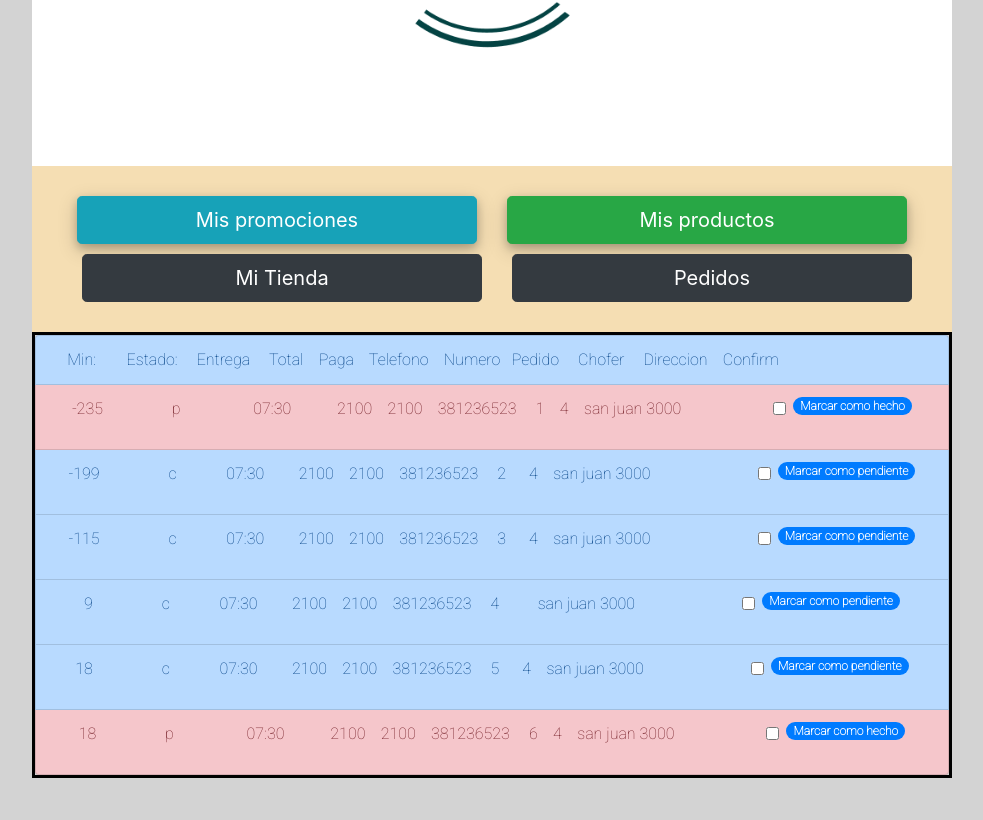
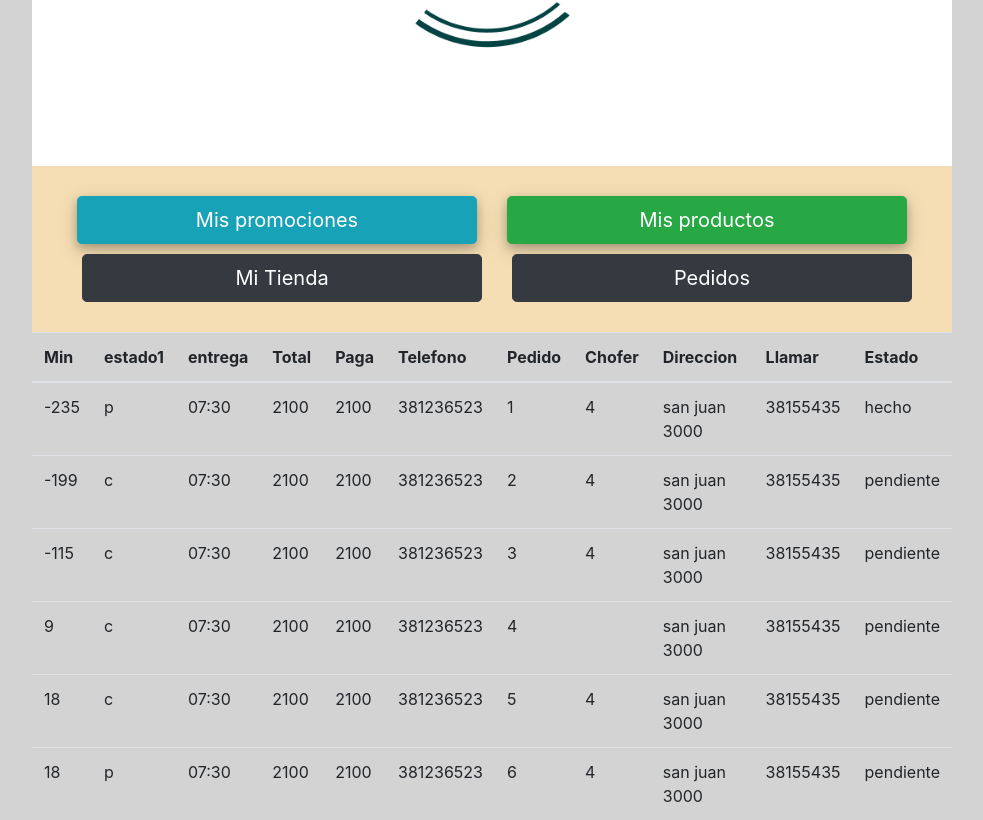
Before and after one commit to marcos-y/Pizza-Ya, a React (Create React App) app: page /Pedidos in a window 1280 px wide. Shown: the part 334-1154 px from the top of the page, without its empty margins (148-1131 px from the left). Before the commit the page ends 1112 px from the top, so only its background shows below. Built offline with nearby package versions, Linux system fonts and the light colour scheme.

Commit message:
tabla responsive agregada

```diff
--- /dev/null
+++ b/src/components/Admin/Tabla.css
@@ -0,0 +1,6 @@
+.tabla{
+    max-width:920px;
+    width:100%;
+    height:auto;
+    margin:auto;
+}
--- /dev/null
+++ b/src/components/Admin/Tabla.js
@@ -0,0 +1,39 @@
+import React from 'react';
+import Table from 'react-bootstrap/Table';
+import './Tabla.css';
+
+const Tabla = () => {
+
+    return (
+        <>
+            <Table className="tabla" responsive>
+                <thead>
+                    <tr>
+                        <th>#</th>
+                        <th>Table heading</th>
+                        <th>Table heading</th>
+                        <th>Table heading</th>
+                        <th>Table heading</th>
+                        <th>Table heading</th>
+                        <th>Table heading</th>
+                    </tr>
+                </thead>
+                <tbody>
+                    <tr>
+                        <td>3</td>
+                        <td>Table cell</td>
+                        <td>Table cell</td>
+                        <td>Table cell</td>
+                        <td>Table cell</td>
+                        <td>Table cell</td>
+                        <td>Table cell</td>
+                    </tr>
+                </tbody>
+            </Table>
+
+
+        </>
+    )
+}
+
+export default Tabla;
--- a/src/components/Pedidos.js
+++ b/src/components/Pedidos.js
@@ -3,6 +3,8 @@ import ListGroup from 'react-bootstrap/ListGroup';
 import './Pedidos.css';
 import FormCheck from 'react-bootstrap/FormCheck';
 import Form from 'react-bootstrap/Form';
+import Table from 'react-bootstrap/Table';
+import './Admin/Tabla.css';
 
 const Pedidos = () => {
 
@@ -111,49 +113,44 @@ const Pedidos = () => {
         }
     ]
 
-    const [estadoPedido, setEstadoPedido] = useState("");
-
-    const handleEstado = (nro) => {
-        const buscaPedidos = pedidos.find(pedido1 => pedido1.nropedido === nro);
-        console.log(buscaPedidos);
-        if (buscaPedidos.nropedido === nro) {
-            if (buscaPedidos.estado1 === "c") {
-
-                pedidos[nro].estado1 = "p";
-                console.log(1);
-                console.log(pedidos[nro].estado1);
-            }
-            else if (buscaPedidos.estado1 === "p") {
-                console.log(2);
-                pedidos[nro].estado1 = "c";
-                console.log(pedidos[nro].estado1);
-            }
-        }
-        window.location.reload(false);
-    }
-
-
     return (
         <>
-            <div className="Lista">
-                <ListGroup.Item className="item" action variant="primary">Min:&nbsp;&nbsp;&nbsp;&nbsp;&nbsp;&nbsp;&nbsp;&nbsp;Estado: &nbsp;&nbsp;&nbsp; Entrega &nbsp;&nbsp;&nbsp; Total&nbsp;&nbsp;&nbsp; Paga&nbsp;&nbsp;&nbsp; Telefono &nbsp;&nbsp;&nbsp;Numero &nbsp; Pedido &nbsp;&nbsp;&nbsp;  Chofer &nbsp;&nbsp;&nbsp;  Direccion&nbsp;&nbsp;&nbsp; Confirm&nbsp;&nbsp;&nbsp;&nbsp;&nbsp;&nbsp;&nbsp;&nbsp;&nbsp;&nbsp;&nbsp;&nbsp;&nbsp;&nbsp;&nbsp;&nbsp;&nbsp;&nbsp;&nbsp;&nbsp;&nbsp;&nbsp;&nbsp;&nbsp;&nbsp;&nbsp;&nbsp;&nbsp;&nbsp;&nbsp;&nbsp;&nbsp;&nbsp;&nbsp;&nbsp;&nbsp;</ListGroup.Item>
-                {
-                    pedidos.map(pedido => {
-                        if (pedido.estado1 === "c") {
-                            return <ListGroup.Item className="item" key={pedido.nropedido} action variant="primary"><p>{pedido.min} &nbsp;&nbsp;&nbsp;&nbsp;&nbsp;&nbsp;&nbsp;&nbsp;&nbsp;&nbsp;&nbsp;&nbsp;&nbsp;&nbsp;&nbsp;&nbsp;&nbsp;{pedido.estado1}  &nbsp;&nbsp;&nbsp;&nbsp;&nbsp;&nbsp;&nbsp;&nbsp;&nbsp;&nbsp;&nbsp;&nbsp;{pedido.entrega} &nbsp;&nbsp;&nbsp;&nbsp;&nbsp;&nbsp;&nbsp;&nbsp;{pedido.total} &nbsp;&nbsp;&nbsp;{pedido.paga} &nbsp;&nbsp;&nbsp;{pedido.telefono} &nbsp;&nbsp;&nbsp; {pedido.nropedido}&nbsp;&nbsp; &nbsp;&nbsp;&nbsp;{pedido.chofer} &nbsp;&nbsp;&nbsp;{pedido.direccion} &nbsp;&nbsp;&nbsp;
-                             </p>&nbsp;&nbsp;&nbsp;&nbsp;&nbsp;&nbsp;&nbsp;&nbsp;&nbsp;&nbsp;&nbsp;&nbsp;&nbsp;&nbsp;&nbsp;&nbsp;&nbsp;&nbsp;&nbsp;&nbsp;&nbsp;&nbsp;&nbsp;&nbsp; <Form.Group controlId="formBasicCheckbox">
-                                <Form.Check type="checkbox" label="" />
-                            </Form.Group> <span className="badge badge-primary badge-pill" onClick={() => handleEstado(pedido.nropedido)}>Marcar como pendiente</span></ListGroup.Item>
-                        }
-                        else if (pedido.estado1 === "p") {
-                            return <ListGroup.Item className="item" key={pedido.nropedido} action variant="danger"><p>{pedido.min} &nbsp;&nbsp;&nbsp;&nbsp;&nbsp;&nbsp;&nbsp;&nbsp;&nbsp;&nbsp;&nbsp;&nbsp;&nbsp;&nbsp;&nbsp;&nbsp;&nbsp;{pedido.estado1} &nbsp;&nbsp;&nbsp;&nbsp;&nbsp; &nbsp;&nbsp;&nbsp;&nbsp;&nbsp;&nbsp;&nbsp;&nbsp;&nbsp;&nbsp;&nbsp;&nbsp;{pedido.entrega}&nbsp;&nbsp;&nbsp;&nbsp;&nbsp;&nbsp;&nbsp;&nbsp;&nbsp;&nbsp;&nbsp; {pedido.total}&nbsp;&nbsp;&nbsp; {pedido.paga}&nbsp; &nbsp;&nbsp;{pedido.telefono} &nbsp;&nbsp;&nbsp; {pedido.nropedido} &nbsp;&nbsp;&nbsp;{pedido.chofer} &nbsp;&nbsp;&nbsp;{pedido.direccion}</p> &nbsp;&nbsp;&nbsp;&nbsp;&nbsp;&nbsp;&nbsp;&nbsp;&nbsp;&nbsp;&nbsp;&nbsp;&nbsp;&nbsp;&nbsp;&nbsp;&nbsp;&nbsp;&nbsp;&nbsp;&nbsp;&nbsp;&nbsp;&nbsp;
-                           <Form.Group controlId="formBasicCheckbox">
-                                    <Form.Check type="checkbox" label="" />
-                                </Form.Group><span className="badge badge-primary badge-pill" onClick={() => handleEstado(pedido.nropedido)}>Marcar como hecho</span></ListGroup.Item>
-                        }
-                    })
-                }
-            </div>
+             <Table className="tabla" responsive>
+                <thead>
+                    <tr>
+                        <th>Min</th>
+                        <th>estado1</th>
+                        <th>entrega</th>
+                        <th>Total</th>
+                        <th>Paga</th>
+                        <th>Telefono</th>
+                        <th>Pedido</th>
+                        <th>Chofer</th>
+                        <th>Direccion</th>
+                        <th>Llamar</th>
+                        <th>Estado</th>
+                    </tr>
+                </thead>
+                <tbody>
+                    { pedidos.map( pedido => { return(
+                    <tr>
+                        <td>{pedido.min}</td>
+                        <td>{pedido.estado1}</td>
+                        <td>{pedido.entrega}</td>
+                        <td>{pedido.total}</td>
+                        <td>{pedido.paga}</td>
+                        <td>{pedido.telefono}</td>
+                        <td>{pedido.nropedido}</td>
+                        <td>{pedido.chofer}</td>
+                        <td>{pedido.direccion}</td>
+                        <td>{pedido.llamar}</td>
+                        <td>{pedido.estado}</td>
+                    </tr>
+                    )})
+                    }
+                </tbody>
+            </Table>
+
         </>
     )
 }
```
Also changed, not shown: src/App.js (+16 -0 lines).
